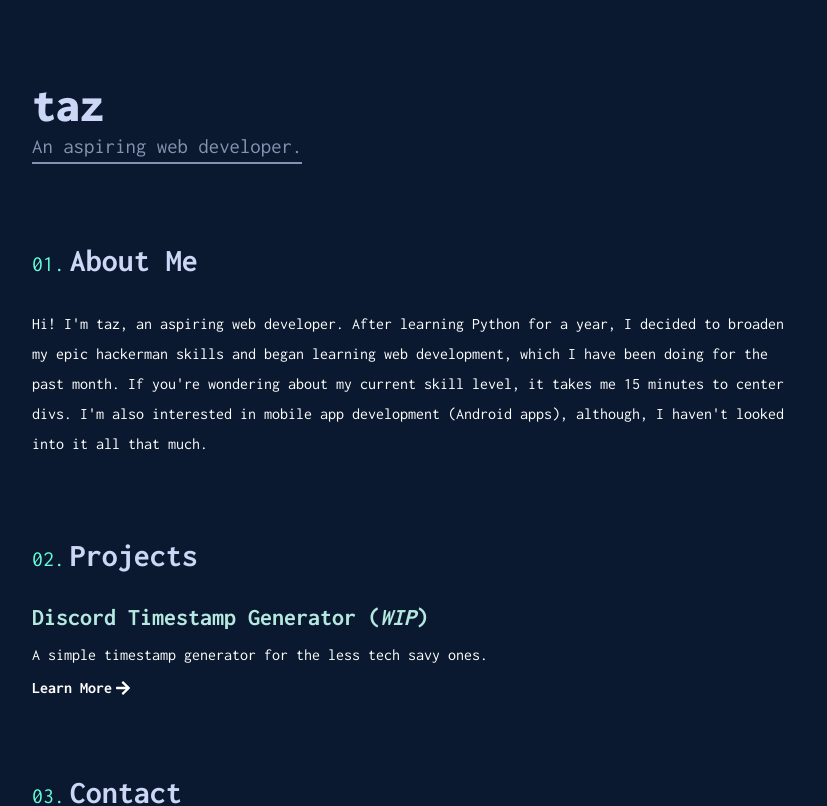
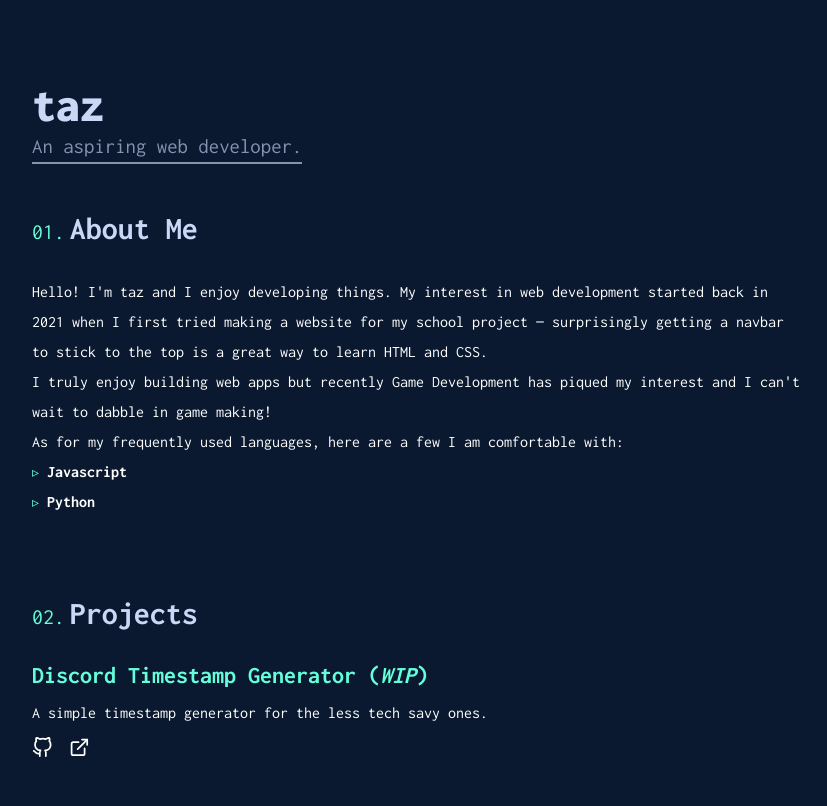
Before and after one commit to vo1x/website, a React (Create React App) app: page / in a window 1280 px wide. Shown: the top 806 px of the page, without its empty margins (224-1051 px from the left). Built offline with nearby package versions, Linux system fonts and the light colour scheme.

Commit message:
updated about me

```diff
--- a/src/components/footer/Footer.css
+++ b/src/components/footer/Footer.css
@@ -31,7 +31,7 @@
 }
 
 .social-redirects i:hover {
-  color: var(--text-contacts);
+  color: var(--green);
 }
 
 .divider {
--- a/src/components/header/Header.css
+++ b/src/components/header/Header.css
@@ -63,7 +63,6 @@
 
   .me__text {
     padding-bottom: 1rem;
-    border-bottom: 1px solid white;
     width: 100%;
   }
 }
--- a/src/components/home/Home.css
+++ b/src/components/home/Home.css
@@ -13,6 +13,10 @@
   line-height: 30px;
 }
 
+#about {
+  margin-top: 3rem;
+}
+
 /** PROJECTS SECTION **/
 .project {
   display: flex;
@@ -21,7 +25,7 @@
 }
 
 .project__name {
-  color: var(--text-contacts);
+  color: var(--green);
   font-size: 1.5rem;
   font-weight: bold;
 }
@@ -40,6 +44,20 @@
 }
 
 
+.redirects {
+  display: flex;
+  flex-direction: row;
+  gap: 1rem;
+}
+
+.redirect__icon {
+  font-size: 1.3rem;
+  cursor: pointer;
+}
+
+.redirect__icon:hover {
+  color: var(--green);
+}
 
 /** CONTACT SECTION **/
 .contacts {
@@ -51,7 +69,7 @@
 }
 
 .contact {
-  color: var(--text-contacts);
+  color: var(--green);
   display: flex;
   align-items: center;
   flex-direction: row;
@@ -67,11 +85,15 @@
 }
 
 .username {
-  color: var(--background);
+  color: var(--slate);
   font-size: 1rem;
 }
 
-.contact:hover {
-  background: var(--text-contacts);
-  color: var(--background);
+
+ul.skills-list li::before {
+  content: "▹";
+  color: var(--green);
+  font-size: var(--fz-sm);
+  line-height: 12px;
+  padding-right: 0.5rem;
 }
--- a/src/components/home/Home.jsx
+++ b/src/components/home/Home.jsx
@@ -1,9 +1,12 @@
 import React from "react";
 import "./Home.css";
-import { FaArrowRight } from "react-icons/fa";
+{
+  /*import { FaArrowRight } from "react-icons/fa";*/
+}
 import { FaTelegramPlane } from "react-icons/fa";
 import { FaEnvelope } from "react-icons/fa";
-
+import { FiGithub } from "react-icons/fi";
+import { FiExternalLink } from "react-icons/fi";
 const Home = () => {
   return (
     <div className="content-wrapper">
@@ -16,13 +19,27 @@
             </span>
           </div>
           <p className="about-me__text">
-            Hi! I'm taz, an aspiring web developer. After learning Python for a
-            year, I decided to broaden my epic hackerman skills and began
-            learning web development, which I have been doing for the past
-            month. If you're wondering about my current skill level, it takes me
-            15 minutes to center divs. I'm also interested in mobile app
-            development (Android apps), although, I haven't looked into it all
-            that much.
+            Hello! I'm taz and I enjoy developing things. My interest in web
+            development started back in 2021 when I first tried making a website
+            for my school project — surprisingly getting a navbar to stick to
+            the top is a great way to learn HTML and CSS.
+          </p>
+          <p className="about-me__text">
+            I truly enjoy building web apps but recently Game Development has
+            piqued my interest and I can't wait to dabble in game making!
+          </p>
+
+          <p className="about-me__text">
+            As for my frequently used languages, here are a few I am comfortable
+            with:
+            <ul className="skills-list">
+              <li className="skill">
+                <strong>Javascript</strong>
+              </li>
+              <li className="skill">
+                <strong>Python</strong>
+              </li>
+            </ul>
           </p>
         </div>
       </section>
@@ -43,11 +60,15 @@
               <span className="project__desc">
                 A simple timestamp generator for the less tech savy ones.
               </span>
-
+              <div className="redirects">
+                <FiGithub className="redirect__icon" />
+                <FiExternalLink className="redirect__icon" />
+              </div>
+              {/*
               <span className="learn-more">
                 Learn More
                 <FaArrowRight />
-              </span>
+              </span>*/}
             </div>
           </div>
         </div>
@@ -62,6 +83,7 @@
             </span>
           </div>
           <div className="contacts">
+            <p>You can contact me through Telegram or email me directly.</p>
             <a href="https://t.me/tazwastaken" rel="noreferrer" target="_blank">
               <div className="contact">
                 <FaTelegramPlane />
--- a/src/index.css
+++ b/src/index.css
@@ -14,15 +14,6 @@
 
 :root {
   --background: #0a192f;
-
-  --theme-yellow: #d19a66;
-  --theme-green: #c3e88d;
-  --text-header: #76cbc3;
-  --text-bold: #ccd6f6;
-  --text-normal: #5c6370;
-  --text-dir: #61afef;
-  --text-misc: #fff;
-  --text-contacts: #b5e8e0;
   --green: #64ffda;
 
   --color-bg-variant: #2c2c6c;
@@ -31,24 +22,12 @@
   --color-white: #fff;
   --color-light: #8892b0;
 
-  --scroll-navbar-shadow: hsla(0, 0%, 100%, 0.1);
-  --hover-color: rgb(0, 0, 0, 0.2);
 
-  --transition: all 400ms ease;
 
   --container-width-lg: 60%;
   --container-width-md: 86%;
   --container-width-sm: 90%;
 
-  --accent-button: #000;
-  --accents-8: #fafafa;
-  --accents-7: #eaeaea;
-  --accents-6: #999;
-  --accents-5: #888;
-  --accents-4: #666;
-  --accents-3: #444;
-  --accents-2: #333;
-  --accents-1: #111;
 
   --dark-navy: #020c1b;
   --navy: #0a192f;
@@ -75,8 +54,6 @@
   --fz-xxl: 22px;
   --fz-heading: 32px;
   --border-radius: 4px;
-  --nav-height: 100px;
-  --nav-scroll-height: 70px;
   --tab-height: 42px;
   --tab-width: 120px;
   --easing: cubic-bezier(0.645, 0.045, 0.355, 1);
@@ -121,7 +98,7 @@
 }
 
 .header {
-  font-size: 2rem;
+  font-size: var(--fz-heading);
   font-weight: bold;
   text-align: left;
   color: var(--lightest-slate);
```
